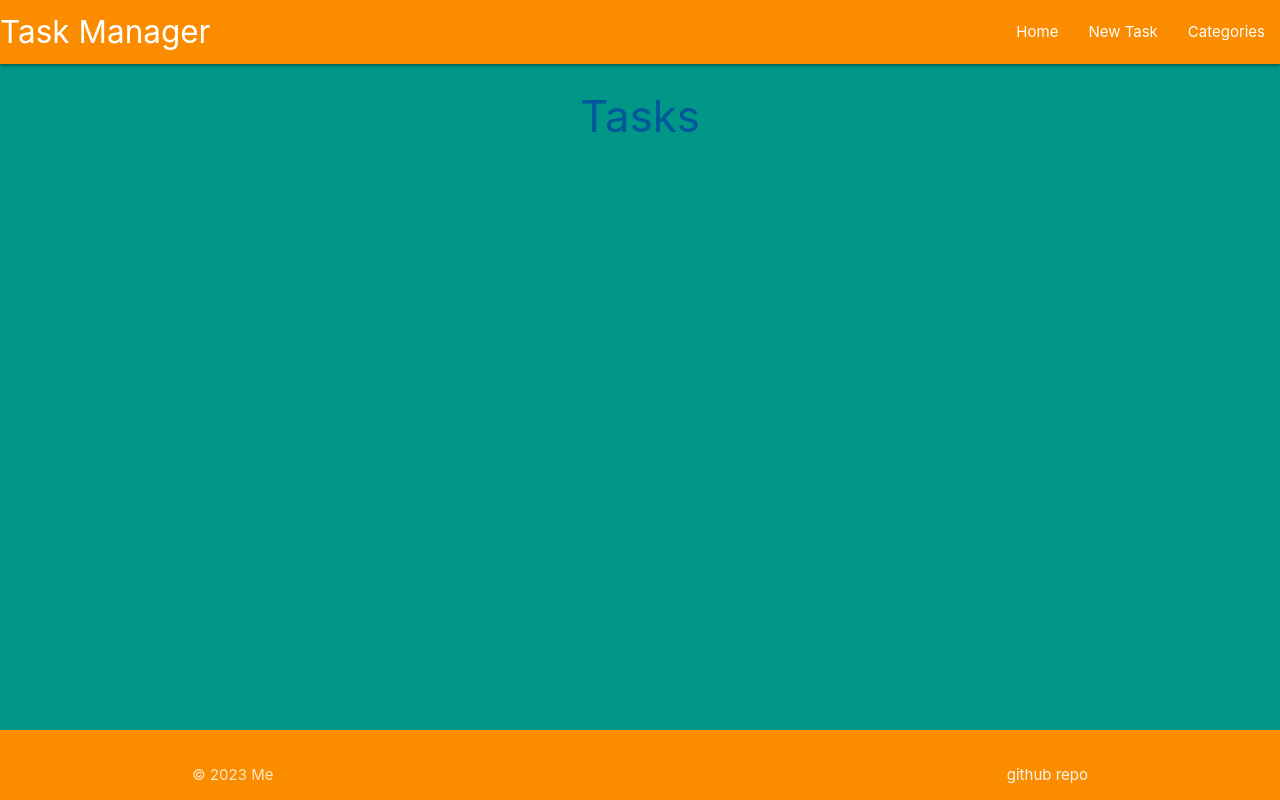
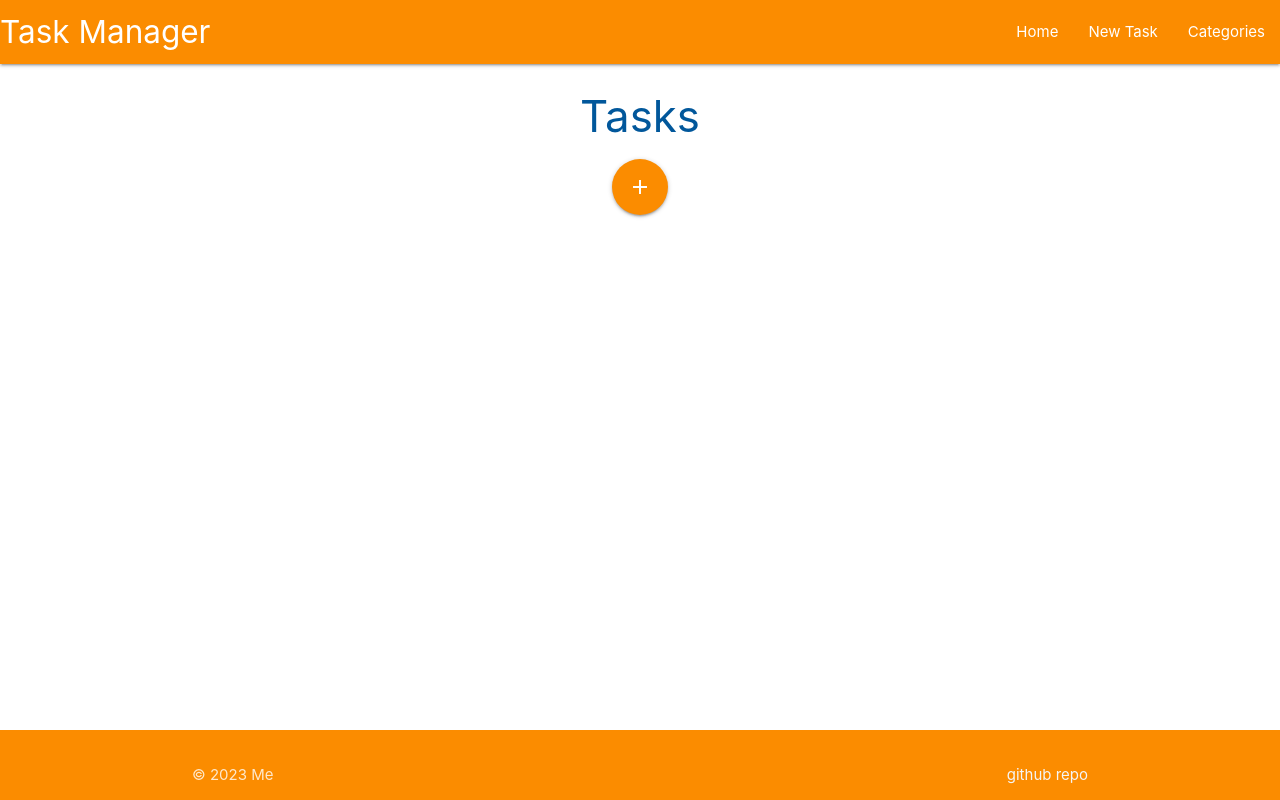
Before and after one commit to doctorandrewbrown/psql-walkthrough, a Flask app: page / in a window 1280 px wide. Run offline with Flask 3, Linux system fonts and the light colour scheme; data that the repository does not hold is empty.

Commit message:
implement tasks template

```diff
--- a/taskmanager/templates/add_task.html
+++ b/taskmanager/templates/add_task.html
@@ -19,7 +19,8 @@
             <!--form input for task description-->
             <div class="input-field col s12 card light-blue-text text-darken-4 orange darken-1">
                 <i class="material-icons prefix white-text">assignment</i>
-                <textarea class="materialize-textarea validate white-text" id="task_description"
+                <!--NB rows and columns specified to stop overflow-->
+                <textarea rows="3" cols="2" class="materialize-textarea validate white-text" id="task_description"
                     name="task_description" type="text"
                     maxlength="200" minlength="5" class="" style="font-size: 2rem" required>
                 </textarea>
@@ -61,7 +62,7 @@
                     <option disabled required></option>
                     {% for category in categories %}
                     <!--note in dropdowns value is used instead of name to grab input data-->
-                    <option value="{{category.id}}">{{category.category_name}}</option>
+                    <option value="{{category.id}}" class="white-text">{{category.category_name}}</option>
                     {% endfor %}
                 </select>
                 <label for="category_id">Choose category:</label>
--- a/taskmanager/templates/base.html
+++ b/taskmanager/templates/base.html
@@ -11,7 +11,7 @@
     <link rel="stylesheet" href="{{url_for('static', filename='css/style.css')}}">
     <title>Task Manager</title>
 </head>
-<body class="teal">
+<body>
 
     <header>
         <!--main navigation-->
@@ -21,16 +21,18 @@
             <a href="#" data-target="mobile-demo" class="sidenav-trigger"><i class="fas fa-bars"></i></a>
             <ul class="right hide-on-med-and-down">
                 <li><a href="{{ url_for('home') }}">Home</a></li>
-                <li><a href="">New Task</a></li>
+                <li><a href="{{ url_for('add_task') }}">New Task</a></li>
                 <li><a href="{{ url_for('categories') }}">Categories</a></li>
+
             </ul>
             </div>
         </nav>
         <!--mobile hamburger nav-->
         <ul class="sidenav" id="mobile-demo">
             <li><a href="{{ url_for('home') }}">Home</a></li>
-            <li><a href="">New Task</a></li>
+            <li><a href="{{ url_for('add_task') }}">New Task</a></li>
             <li><a href="{{ url_for('categories') }}">Categories</a></li>
+
         </ul>
     </header>
 
--- a/taskmanager/templates/tasks.html
+++ b/taskmanager/templates/tasks.html
@@ -2,4 +2,33 @@
 
 {% block content %}
 <h3 class="light-blue-text text-darken-4 center-align">Tasks</h3>
+<div class="row">
+    <div class="col s12 center-align">
+        <a href="{{url_for('add_task')}}" class="btn-floating btn-large orange darken-1"><i class="material-icons">add</i></a>
+    </div>
+</div>
+<div class="row">
+    {% for task in tasks %}
+    <div class="col s12 m6 white-text">
+        <ul class="collapsible">
+            <li>
+                <div class="collapsible-header blue-grey darken-1 center-align">
+                    <i class="material-icons">place</i>{{ task.task_name }}
+                </div>
+                <div class="collapsible-body blue-grey darken-1">
+                    <span>{{ task.task_description }}</span>
+                    <div class="blue-grey darken-1 center-align" style="margin-top: 50px;">
+                        <!--build url in rendered button e.g. edit_category/2 for category.id=2-->
+                        <!--could use category.category_name but id safer as unique-->
+                        <a href="{{ url_for('edit_task')}}" class="btn green accent-4">edit</a>
+                        <a href="{{ url_for('delete_task')}}" class="btn red accent-4">delete</a>
+                    </div>
+                </div>
+
+            </li>
+        </ul>
+
+    </div>
+    {% endfor %}
+</div>
 {% endblock %}
```
